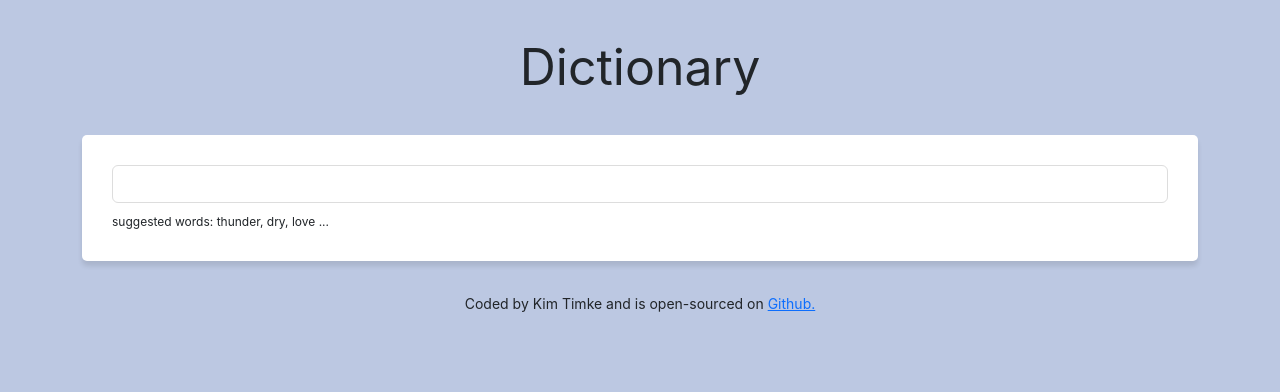
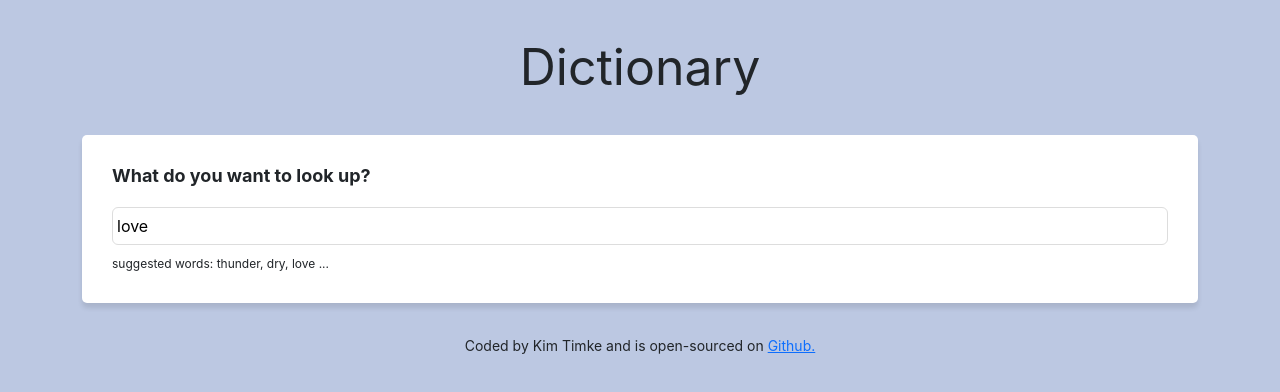
Before and after one commit to kimtimke/react-dictionaryapp, a React (Create React App) app: page / in a window 1280 px wide. Shown: the top 392 px of the page. Built offline with nearby package versions, Linux system fonts and the light colour scheme; no server answers.

Commit message:
improved UI + added styling

```diff
--- a/src/Dictionary.css
+++ b/src/Dictionary.css
@@ -1,3 +1,9 @@
+.Dictionary h1 {
+  font-size: 18px;
+  font-weight: bold;
+  margin-bottom: 20px;
+}
+
 .Dictionary section {
   background: white;
   padding: 30px;
--- a/src/Dictionary.js
+++ b/src/Dictionary.js
@@ -36,8 +36,13 @@ export default function Dictionary(props) {
     return (
       <div className="Dictionary">
         <section>
+          <h1>What do you want to look up?</h1>
           <form onSubmit={handleSubmit}>
-            <input type="search" onChange={handleKeywordChange} />
+            <input
+              type="search"
+              onChange={handleKeywordChange}
+              defaultValue={props.defaultKeyword}
+            />
           </form>
 
           <div className="hint">suggested words: thunder, dry, love ...</div>
--- a/src/Meaning.css
+++ b/src/Meaning.css
@@ -8,4 +8,5 @@
   font-size: 18px;
   font-style: italic;
   color: #70757a;
+  margin-top: 10px;
 }
--- a/src/Synonyms.css
+++ b/src/Synonyms.css
@@ -0,0 +1,11 @@
+.Synonyms {
+  margin: 20px 0 0;
+  padding: 0;
+}
+
+.Synonyms li {
+  font-size: 13px;
+  display: inline-block;
+  padding-right: 10px;
+  line-height: 1;
+}
```
